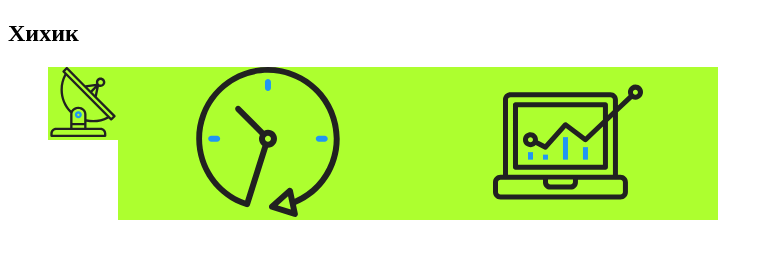
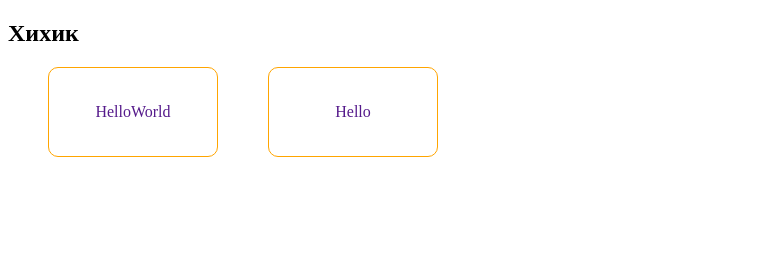
Before and after one commit to jsmaks/goit-markup-hw-04, a plain HTML site: page test.html in a window 1280 px wide. Shown: the whole page, without its empty margins (0-771 px from the left). Drawn offline with Linux system fonts and the light colour scheme.

Commit message:
исправил бордер у li на ссылку

```diff
--- a/css/test.css
+++ b/css/test.css
@@ -12,5 +12,34 @@
 
 .actions {
   list-style: none;
+  /* border: 5px solid #afb1b8;
+  box-sizing: border-box;
+  border-radius: 4px; */
+
+  text-decoration: none;
+}
+.bx {
   display: flex;
 }
+.link {
+  display: flex;
+  text-decoration: none;
+  margin-right: 50px;
+  border: 1px solid orange;
+  /* border: 5px solid #afb1b8; */
+  box-sizing: border-box;
+  border-radius: 10px;
+  box-sizing: border-box;
+  width: 170px;
+  height: 90px;
+  justify-content: center;
+  align-items: center;
+}
+.action:hover {
+  border: 1px solid #4f2ea8;
+}
+.action:focus {
+  border: 1px solid #4f2ea8;
+}
+.acrion {
+}
--- a/test.html
+++ b/test.html
@@ -9,7 +9,7 @@
   <body>
     <h2>Хихик</h2>
 
-    <ul class="actions">
+    <!-- <ul class="actions">
       <li>
         <button class="button">
           <svg class="button-icon" width="70px" height="70px">
@@ -30,7 +30,14 @@
           <svg class="button-icon">
             <use href="./images/icons/sprite.svg#icon-diagram"></use>
           </svg>
-        </button>
+        </button> -->
+
+        <div class="testbx">
+          <ul class="bx">
+            <li class="actions"><a class="link action" href="">HelloWorld</a></li>
+            <li class="actions"><a class="link action" href="">Hello</a></li>
+          </ul>
+        </div>
       </li>
     </ul>
   </body>
```
Also changed, not shown: css/styles.css (+19 -13 lines).
